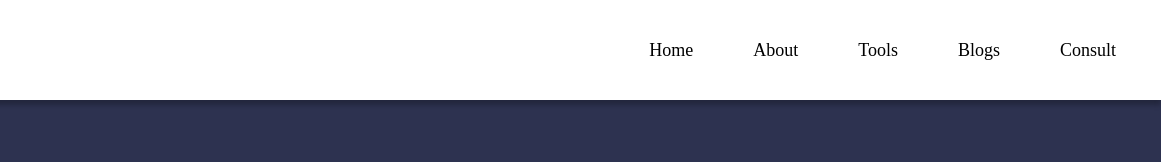
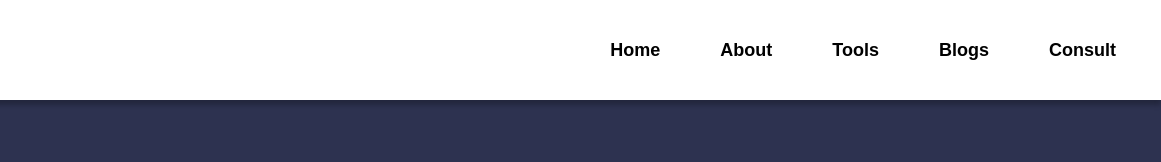
Before and after one commit to Monk-Sai/Content-Anchor, a plain HTML site: page index.html in a window 1280 px wide. Shown: the top 162 px of the page, 119-1280 px from the left. Drawn offline with Linux system fonts and the light colour scheme.

Commit message:
minor font

```diff
--- a/css/content-anchor.css
+++ b/css/content-anchor.css
@@ -113,7 +113,8 @@ nav a{
   align-items: center;
   color: #000;
   font-size: 18px;
-  font-weight: 500;
+  font-weight: 600;
+  font-family: Poppins, Arial, Helvetica;
 }
 nav a:hover {
   background-color: #c7a8ff2e;
```
